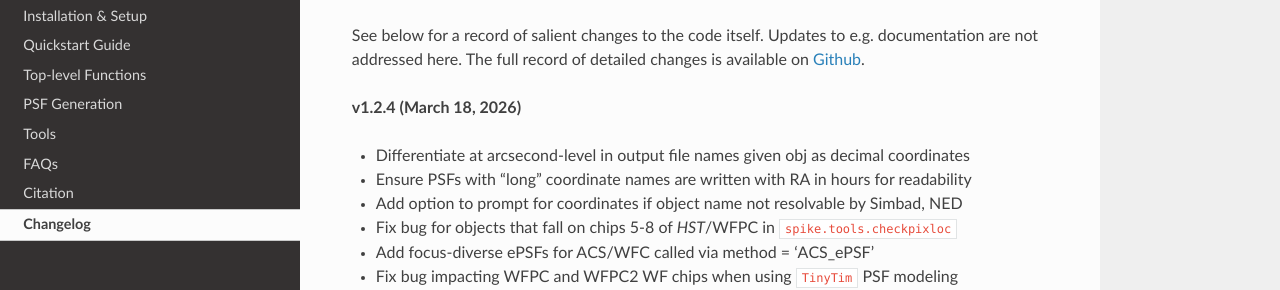
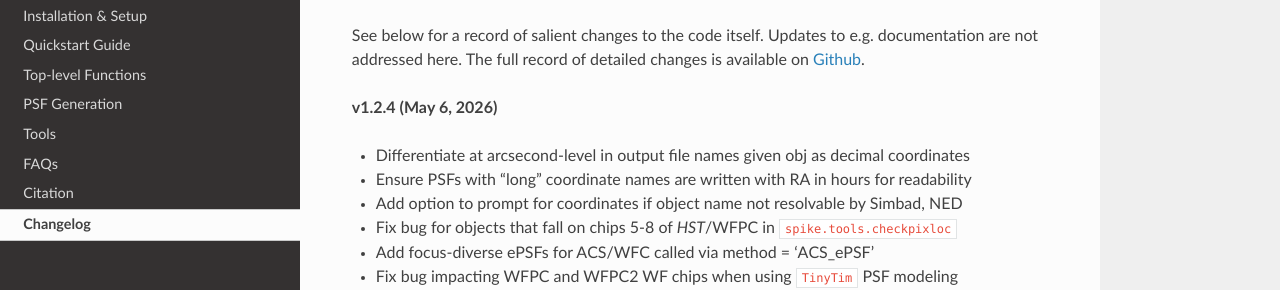
Before and after one commit to avapolzin/spike, a Sphinx documentation site: the page built from docs/changelog.rst, in a window 1280 px wide and 900 px high. Shown: the part 136-426 px from the top of the window. Built offline with Sphinx 7.4.7 and the Read the Docs theme 3.1.0, drawn with Linux system fonts in a browser that asks for light colours; pages that are not in the unit, such as notebooks, are missing from menus.

```diff
--- a/docs/changelog.rst
+++ b/docs/changelog.rst
@@ -10,7 +10,7 @@
 .. Can be installed via GitHub (will be available on PyPI once it's formally released).
 .. Documentation is up to date for the development version.
 
-**v1.2.4 (March 18, 2026)**
+**v1.2.4 (May 6, 2026)**
 
 * Differentiate at arcsecond-level in output file names given obj as decimal coordinates
 * Ensure PSFs with "long" coordinate names are written with RA in hours for readability
```
